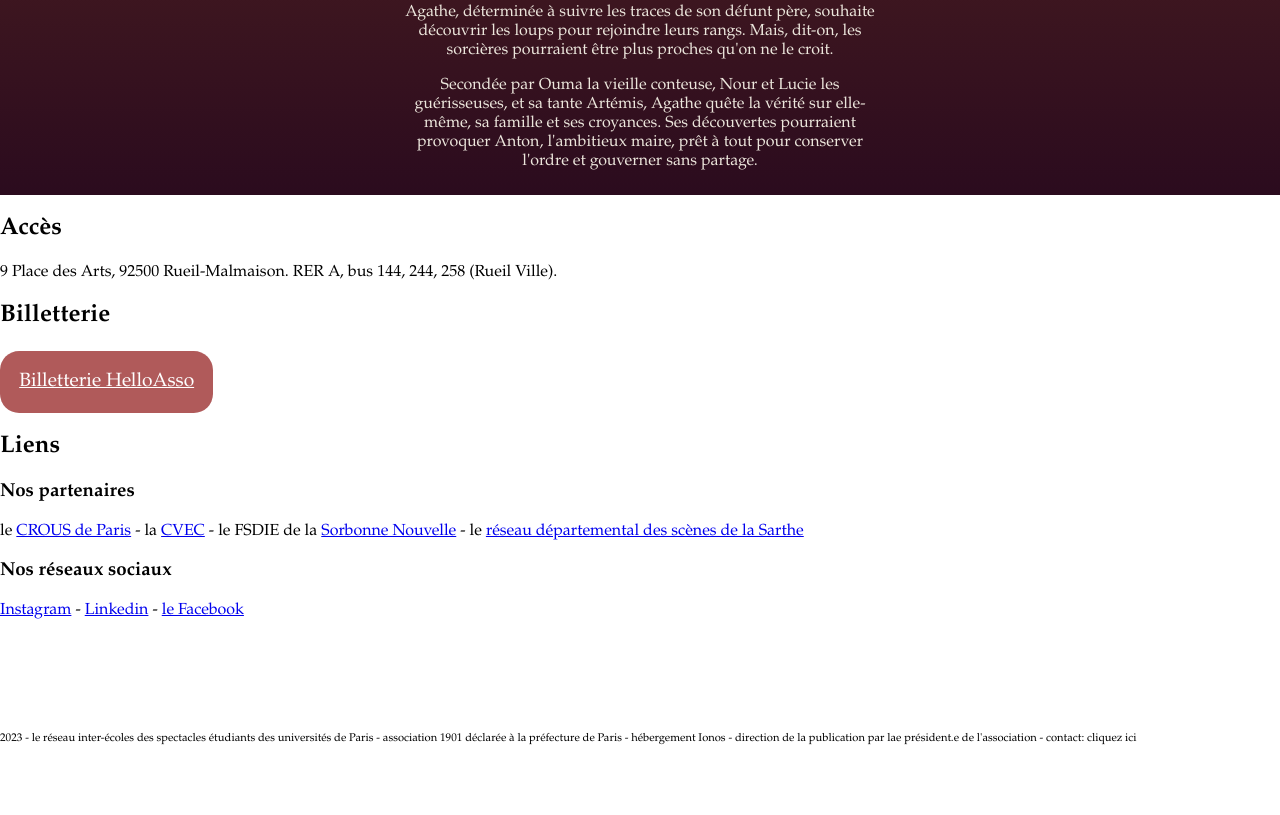
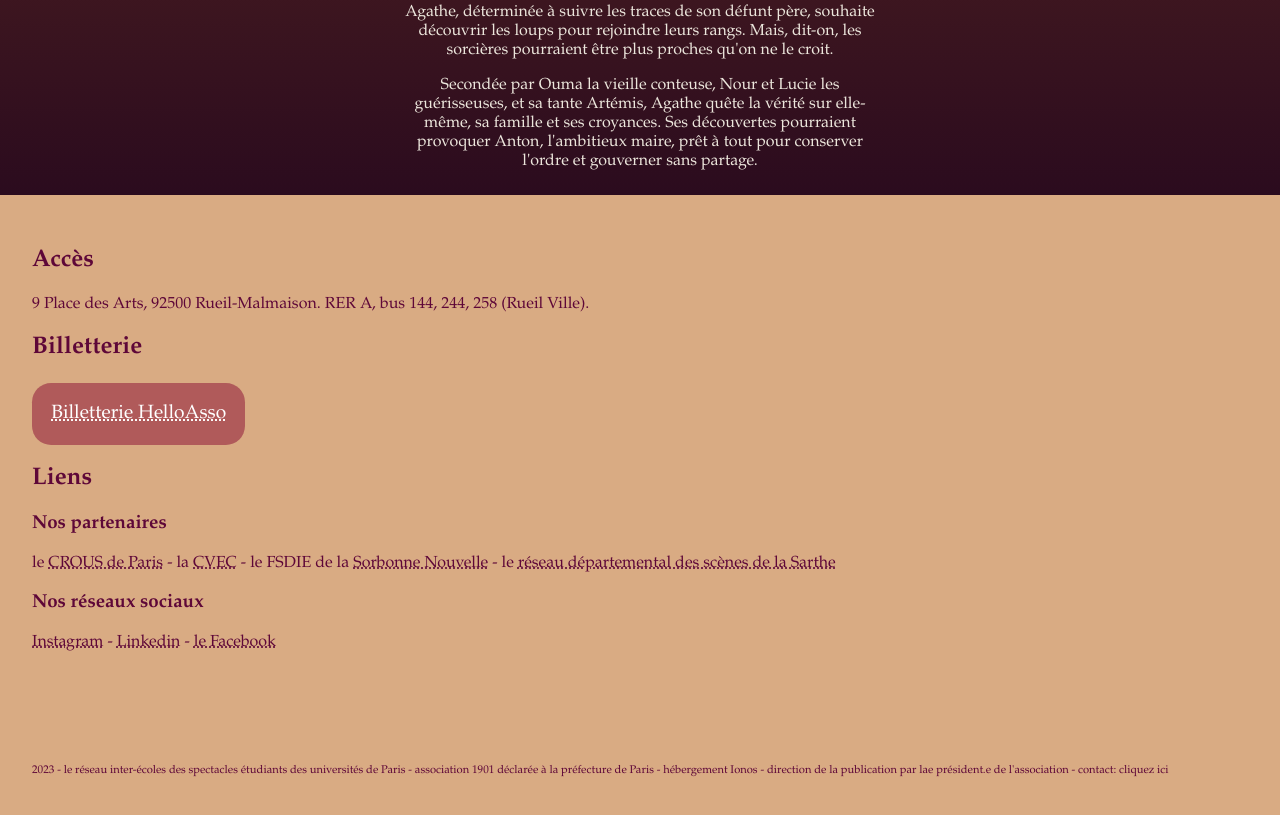
Before and after one commit to R0one/r0one.github.io, a plain HTML site: page 2023/index.html in a window 1280 px wide. Shown: the part 1061-1876 px from the top of the page. Before the commit the page ends 1817 px from the top, so only its background shows below. Drawn offline with Linux system fonts and the light colour scheme.

Commit message:
valid html lol

```diff
--- a/2023/index.html
+++ b/2023/index.html
@@ -2,7 +2,7 @@
 <html lang="fr">
 	<head>
 		<link rel="stylesheet" href="style.css">
-		<meta charset="utf8" />
+		<meta charset="utf-8" />
 		<meta name="viewport" content="width=device-width, initial-scale=1.0" />
 		<title>Rise Up - La Dernière Prédiction</title>
 	</head>
@@ -63,7 +63,7 @@
 			<p>Agathe, déterminée à suivre les traces de son défunt père, souhaite découvrir les loups pour rejoindre leurs rangs. Mais, dit-on, les sorcières pourraient être plus proches qu'on ne le croit.</p>
 			<p>Secondée par Ouma la vieille conteuse, Nour et Lucie les guérisseuses, et sa tante Artémis, Agathe quête la vérité sur elle-même, sa famille et ses croyances. Ses découvertes pourraient provoquer Anton, l'ambitieux maire, prêt à tout pour conserver l'ordre et gouverner sans partage.</p>
 		</div>
-	<div class"info-container">
+	<div class="info-container">
 		<h2>Accès</h2>
 		<p>9 Place des Arts, 92500 Rueil-Malmaison. RER A, bus 144, 244, 258 (Rueil Ville).</p>
 		<h2>Billetterie</h2>
```
